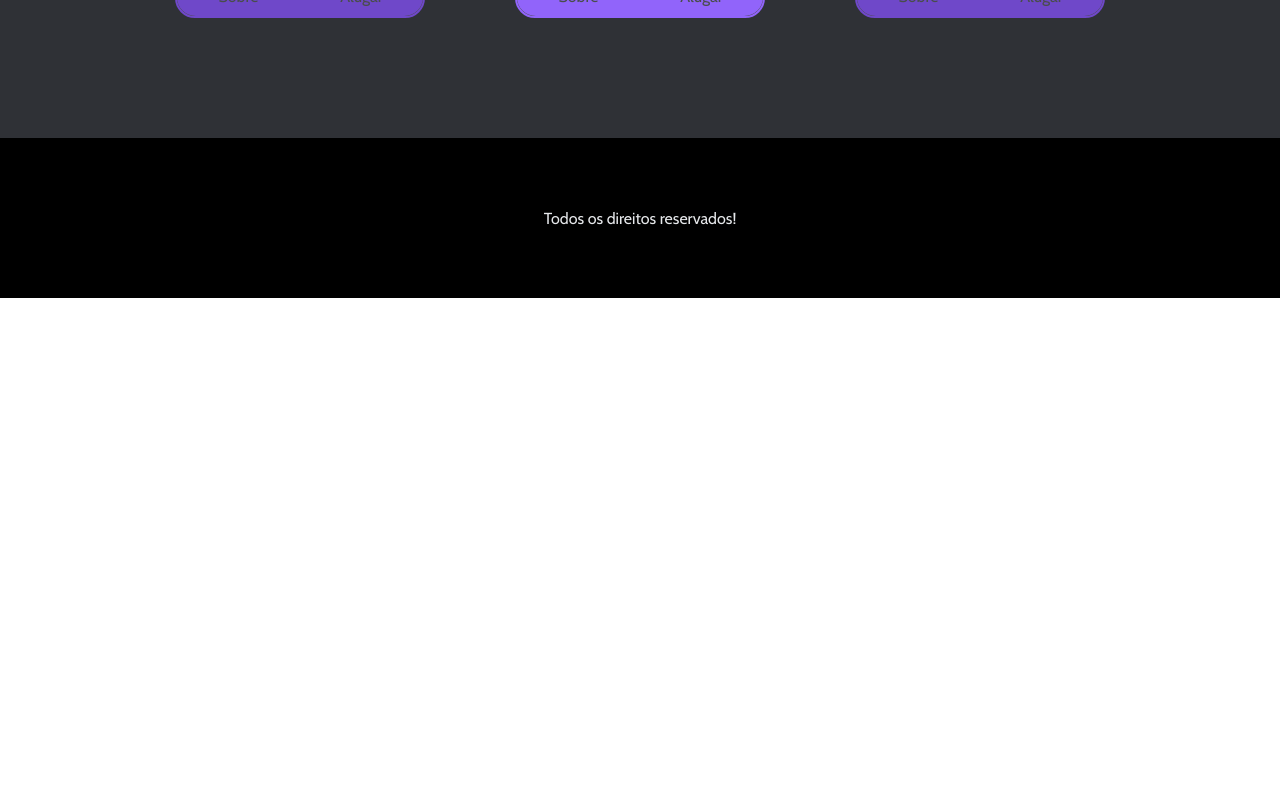
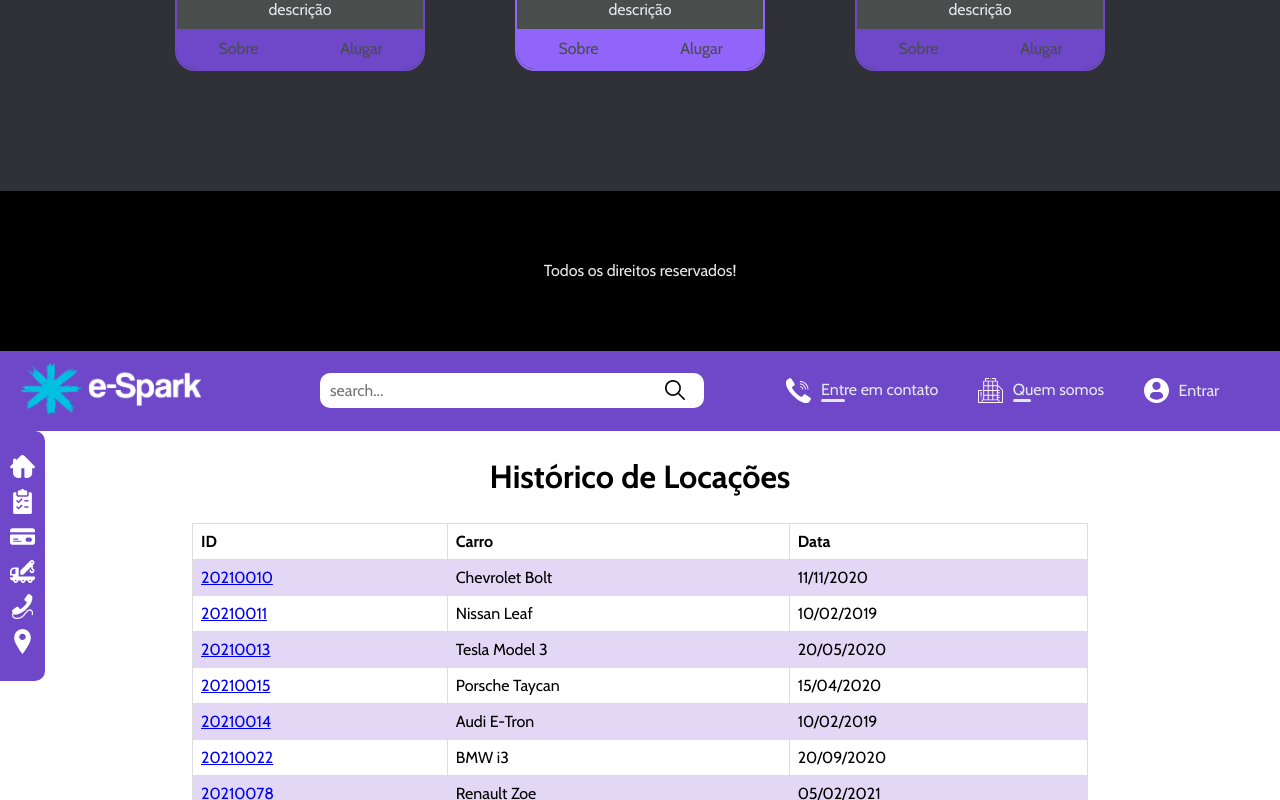
Before and after one commit to wesleyt02/e-spark-frontend, a React (Create React App) app in the folder e-spark/: page / in a window 1280 px wide. Shown: the part 2000-2800 px from the top of the page. Before the commit the page ends 2298 px from the top, so only its background shows below. Built offline with nearby package versions, Linux system fonts and the light colour scheme.

Commit message:
Add Pagina de Historico de Locacoes

```diff
--- a/e-spark/package.json
+++ b/e-spark/package.json
@@ -3,6 +3,7 @@
   "version": "0.1.0",
   "private": true,
   "dependencies": {
+    "@inovua/reactdatagrid-community": "^4.1.9",
     "@testing-library/jest-dom": "^5.11.4",
     "@testing-library/react": "^11.1.0",
     "@testing-library/user-event": "^12.1.10",
--- /dev/null
+++ b/e-spark/src/pages/Historico/historico.css
@@ -0,0 +1,30 @@
+h1 {
+  text-align: center;
+  padding: 7mm;
+}
+
+table {
+  padding: 7mm;
+  font-family: arial, sans-serif;
+  border-collapse: collapse;
+  width: 70%;
+  margin: 0 auto;
+}
+
+td,
+th {
+  border: 1px solid #dddddd;
+  text-align: left;
+  padding: 8px;
+}
+
+tr:nth-child(even) {
+  background-color: #e2d7f5;
+  text-decoration-color: #dddddd;
+}
+footer {
+  padding-top: 7mm;
+}
+.container-historico {
+  min-height: 800px;
+}
--- /dev/null
+++ b/e-spark/src/pages/Historico/index.js
@@ -0,0 +1,86 @@
+import React, { useContext } from "react";
+
+import { HeaderMenu } from "../../components/HeaderMenu/";
+import { LeftMenu } from "../../components/LeftMenu/";
+import { Footer } from "../../components/Footer/";
+import "./historico.css";
+
+const Historico = () => {
+  return (
+    <>
+      <HeaderMenu />
+      <LeftMenu />
+      <div className="container-historico">
+        <h1> Histórico de Locações</h1>
+        <table>
+          <tr>
+            <th>ID</th>
+            <th>Carro</th>
+            <th>Data</th>
+          </tr>
+          <tr>
+            <td>
+              {" "}
+              <a href="/">20210010</a>{" "}
+            </td>
+            <td>Chevrolet Bolt</td>
+            <td>11/11/2020</td>
+          </tr>
+          <tr>
+            <td>
+              <a href="/">20210011</a>
+            </td>
+            <td>Nissan Leaf</td>
+            <td>10/02/2019</td>
+          </tr>
+          <tr>
+            <td>
+              <a href="/">20210013</a>
+            </td>
+            <td>Tesla Model 3</td>
+            <td>20/05/2020</td>
+          </tr>
+          <tr>
+            <td>
+              <a href="/">20210015</a>
+            </td>
+            <td>Porsche Taycan </td>
+            <td>15/04/2020</td>
+          </tr>
+          <tr>
+            <td>
+              <a href="/">20210014</a>
+            </td>
+            <td>Audi E-Tron</td>
+            <td>10/02/2019</td>
+          </tr>
+          <tr>
+            <td>
+              <a href="/">20210022</a>
+            </td>
+            <td>BMW i3</td>
+            <td>20/09/2020</td>
+          </tr>
+          <tr>
+            <td>
+              <a href="/">20210078</a>
+            </td>
+            <td>Renault Zoe</td>
+            <td>05/02/2021</td>
+          </tr>
+          <tr>
+            <td>
+              <a href="/">20210201</a>
+            </td>
+            <td>Jaguar i-Pace</td>
+            <td>05/07/2020</td>
+          </tr>
+        </table>
+      </div>
+
+      <Footer />
+    </>
+  );
+};
+
+export { Historico };
--- a/e-spark/src/routes.js
+++ b/e-spark/src/routes.js
@@ -5,6 +5,7 @@ import { AuthProvider } from '../src/providers/auth';
 import { ScrollCategoryProvider } from '../src/providers/scrollCategory';
 
 import Home from './pages/Home';
+import {Historico} from './pages/Historico'
 
 export default function Routes() {
     return (
@@ -13,6 +14,7 @@ export default function Routes() {
                 <AuthProvider>
                     <ScrollCategoryProvider>
                         <Route path="/" exact component={Home} />
+                        <Route patch="/Historico" component={Historico}/>
                     </ScrollCategoryProvider>
                 </AuthProvider>
             </Switch>
```
Also changed, not shown: 1 other file (tests, documents, lock files or other folders).
